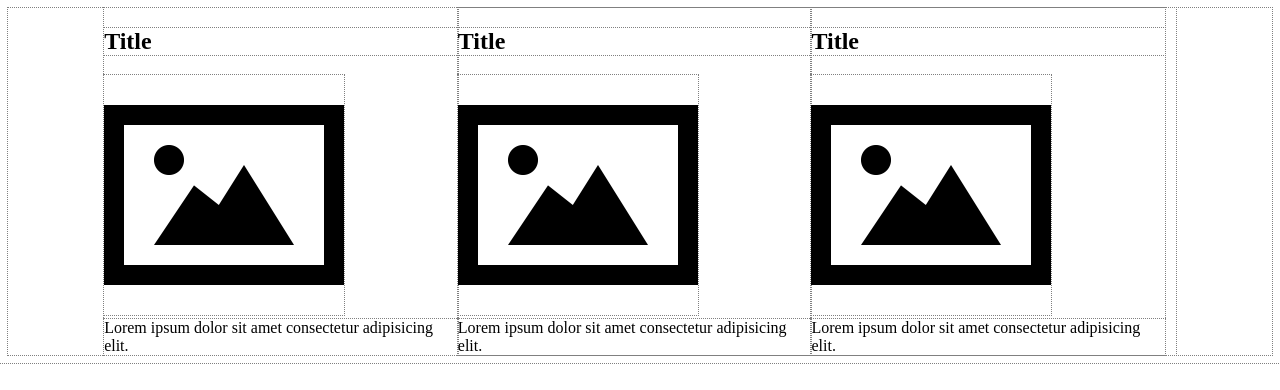
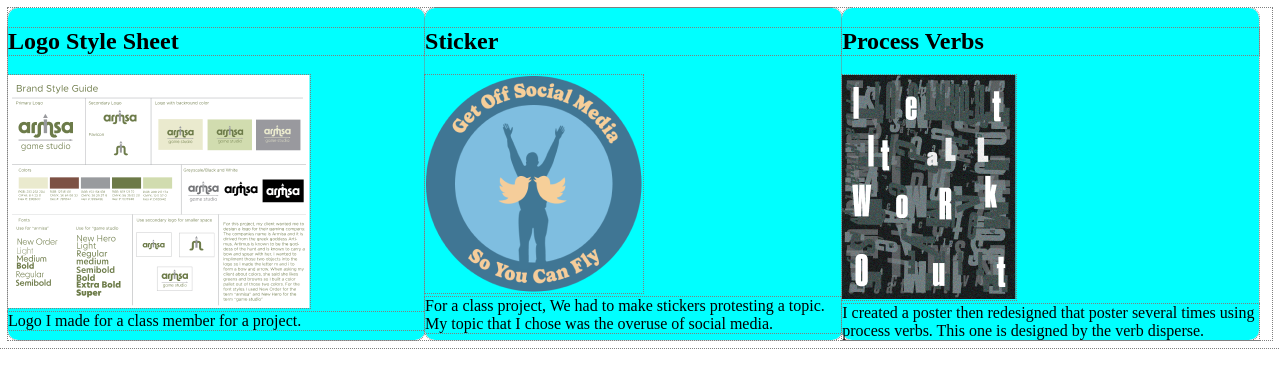
Before and after one commit to mhightower224/portfolio, a plain HTML site: page index.html in a window 1280 px wide. Drawn offline with nearby package versions, Linux system fonts and the light colour scheme.

Commit message:
added content

```diff
--- a/index.html
+++ b/index.html
@@ -27,26 +27,26 @@
 
     <!-- Thumbnail -->
     <figure>
-        <h2>Title</h2>
-        <img class="thumbnail" id="one" src="img/placeholder.png" alt="Thumbnail">
+        <h2>Logo Style Sheet</h2>
+        <img class="thumbnail" id="one" src="img/logoThumb.png" alt="Thumbnail">
         <figcaption>
-            Lorem ipsum dolor sit amet consectetur adipisicing elit.
+            Logo I made for a class member for a project.
         </figcaption>
     </figure>
 
     <figure>
-        <h2>Title</h2>
-        <img class="thumbnail" id="two" src="img/placeholder.png" alt="Thumbnail">
+        <h2>Sticker</h2>
+        <img class="thumbnail" id="two" src="img/stickerThumbnail.png" alt="Thumbnail">
         <figcaption>
-            Lorem ipsum dolor sit amet consectetur adipisicing elit.
+            For a class project, We had to make stickers protesting a topic. My topic that I chose was the overuse of social media.
         </figcaption>
     </figure>
 
     <figure>
-        <h2>Title</h2>
-        <img class="thumbnail" id="three" src="img/placeholder.png" alt="Thumbnail">
+        <h2>Process Verbs</h2>
+        <img class="thumbnail" id="three" src="img/formThumbnail.png" alt="Thumbnail">
         <figcaption>
-            Lorem ipsum dolor sit amet consectetur adipisicing elit.
+            I created a poster then redesigned that poster several times using process verbs. This one is designed by the verb disperse.
         </figcaption>
     </figure>
 
@@ -54,15 +54,15 @@
 
 <!-- fz  -->
 <dialog data-fz="one">
-    <img src="img/fullsize.png" alt="fullsize image">
+    <img src="img/logoFull.png" alt="fullsize image">
 </dialog>
 
 <dialog data-fz="two">
-    <img src="img/fullsize.png" alt="fullsize image">
+    <img src="img/stickerFull.png" alt="fullsize image">
 </dialog>
 
 <dialog data-fz="three">
-    <img src="img/fullsize.png" alt="fullsize image">
+    <img src="img/formFull.png" alt="fullsize image">
 </dialog>
 
 </body>
--- a/style.css
+++ b/style.css
@@ -23,6 +23,8 @@ figure {
  margin: 0;
  /* set your width */
  width: 33%;
+ background-color: aqua;
+ border-radius: 10px;
 }
 
 /* Backdrop for modal overlay */
```
Also changed, not shown: img/formFull.png (added), img/formThumb.png (added), img/formThumbnail.png (added), img/logoFull.png (added), img/logoThumb.png (added), img/stickerFull.png (added), img/stickerThumbnail.png (added).
